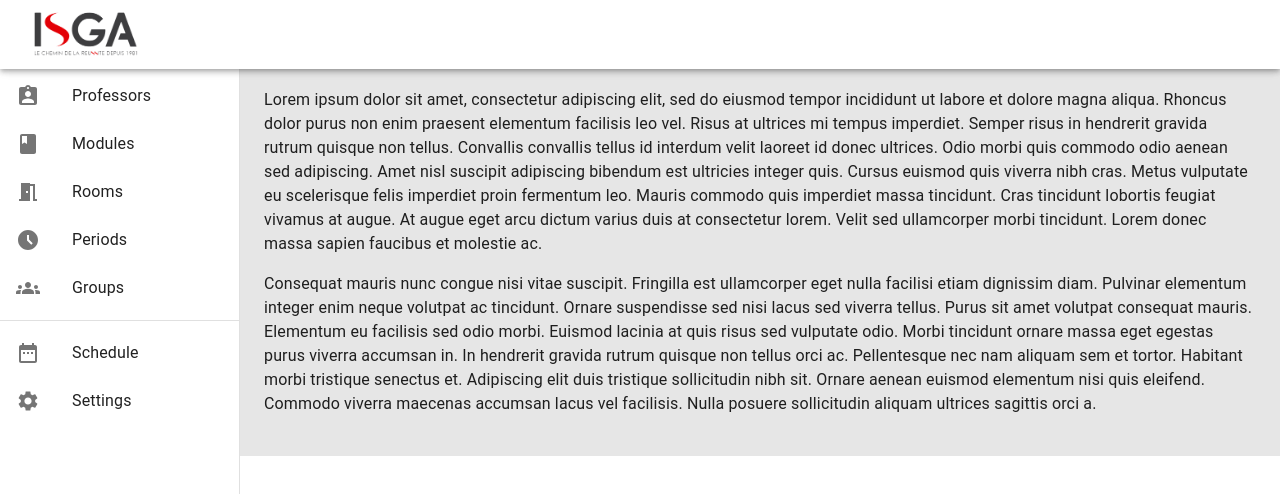
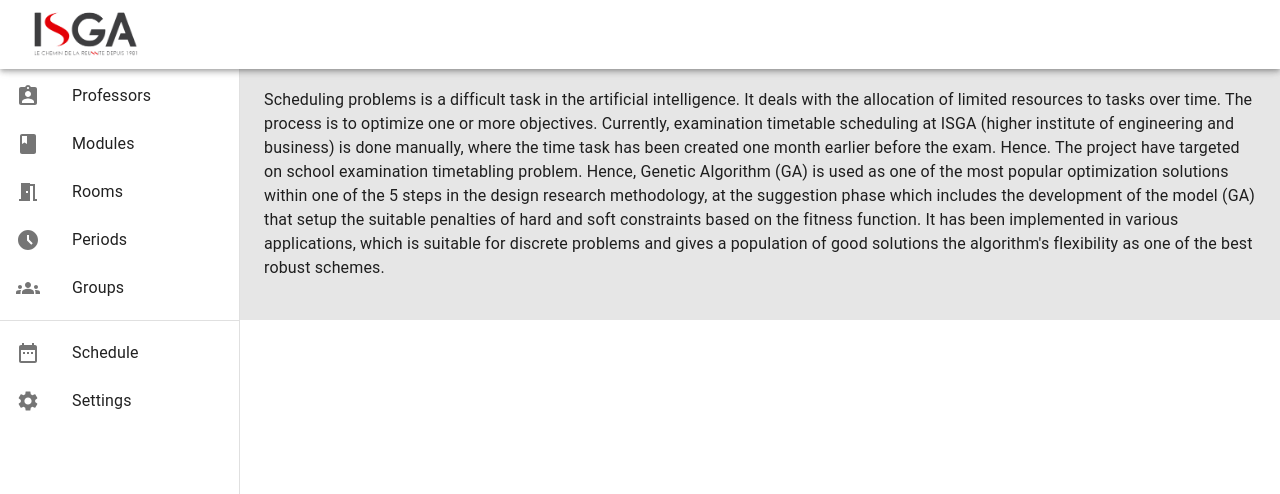
Before and after one commit to iLyasLarhdid/class_scheduling_react, a React (Create React App) app: page / in a window 1280 px wide. Shown: the top 494 px of the page. Built offline with nearby package versions, Linux system fonts and the light colour scheme.

Commit message:
show error when nothing is generated

```diff
--- a/src/navbar/main.jsx
+++ b/src/navbar/main.jsx
@@ -8,31 +8,7 @@ const Main = ()=>{
         <Box component="main" sx={{ flexGrow: 1, p: 3 }}>
         <Toolbar />
         <Typography paragraph>
-          Lorem ipsum dolor sit amet, consectetur adipiscing elit, sed do eiusmod
-          tempor incididunt ut labore et dolore magna aliqua. Rhoncus dolor purus non
-          enim praesent elementum facilisis leo vel. Risus at ultrices mi tempus
-          imperdiet. Semper risus in hendrerit gravida rutrum quisque non tellus.
-          Convallis convallis tellus id interdum velit laoreet id donec ultrices.
-          Odio morbi quis commodo odio aenean sed adipiscing. Amet nisl suscipit
-          adipiscing bibendum est ultricies integer quis. Cursus euismod quis viverra
-          nibh cras. Metus vulputate eu scelerisque felis imperdiet proin fermentum
-          leo. Mauris commodo quis imperdiet massa tincidunt. Cras tincidunt lobortis
-          feugiat vivamus at augue. At augue eget arcu dictum varius duis at
-          consectetur lorem. Velit sed ullamcorper morbi tincidunt. Lorem donec massa
-          sapien faucibus et molestie ac.
-        </Typography>
-        <Typography paragraph>
-          Consequat mauris nunc congue nisi vitae suscipit. Fringilla est ullamcorper
-          eget nulla facilisi etiam dignissim diam. Pulvinar elementum integer enim
-          neque volutpat ac tincidunt. Ornare suspendisse sed nisi lacus sed viverra
-          tellus. Purus sit amet volutpat consequat mauris. Elementum eu facilisis
-          sed odio morbi. Euismod lacinia at quis risus sed vulputate odio. Morbi
-          tincidunt ornare massa eget egestas purus viverra accumsan in. In hendrerit
-          gravida rutrum quisque non tellus orci ac. Pellentesque nec nam aliquam sem
-          et tortor. Habitant morbi tristique senectus et. Adipiscing elit duis
-          tristique sollicitudin nibh sit. Ornare aenean euismod elementum nisi quis
-          eleifend. Commodo viverra maecenas accumsan lacus vel facilisis. Nulla
-          posuere sollicitudin aliquam ultrices sagittis orci a.
+        Scheduling problems is a difficult task in the artificial intelligence. It deals with the allocation of limited resources to tasks over time. The process is to optimize one or more objectives. Currently, examination timetable scheduling at ISGA (higher institute of engineering and business) is done manually, where the time task has been created one month earlier before the exam. Hence. The project have targeted on school examination timetabling problem. Hence, Genetic Algorithm (GA) is used as one of the most popular optimization solutions within one of the 5 steps in the design research methodology, at the suggestion phase which includes the development of the model (GA) that setup the suitable penalties of hard and soft constraints based on the fitness function. It has been implemented in various applications, which is suitable for discrete problems and gives a population of good solutions the algorithm's flexibility as one of the best robust schemes.
         </Typography>
       </Box>
     )
--- a/src/period/addPeriod.jsx
+++ b/src/period/addPeriod.jsx
@@ -21,7 +21,7 @@ import 'react-date-range/dist/theme/default.css'; // theme css file
   const save = ()=>{
     const weekday = ["Sunday","Monday","Tuesday","Wednesday","Thursday","Friday","Saturday"];
     const month = ['Jan', 'Feb', 'Mar', 'Apr', 'May', 'June', 'July', 'Aug', 'Sept', 'Oct', 'Nov', 'Dec'];
-    const dayPeriods = ['9:00 - 10:30','10:45 - 12:15','13:15 - 14:45','15:00 - 16:30'];
+    const dayPeriods = ['09:00 - 10:30','10:45 - 12:15','13:15 - 14:45','15:00 - 16:30'];
     console.log('*--------*',state[0]);
     console.log('day',state[0].startDate.getDate()+1);
     console.log('day',weekday[state[0].startDate.getDay()]);
--- a/src/schedule/index.jsx
+++ b/src/schedule/index.jsx
@@ -22,12 +22,14 @@ const Schedule = ()=>{
             'Content-Type' : 'application/json'
         }
     }).then(data=>{
-      console.log("upload=>");
-      console.log(data);
-      setAction(old=>!old);
-      enqueueSnackbar('the classes have been generated!', {variant: 'success'});
+      if(data.ok){
+        enqueueSnackbar('the classes have been generated!', {variant: 'success'});
+        setAction(old=>!old);
+      }
+      else
+        enqueueSnackbar('Try again!', {variant: 'error'});
+
     });
-    console.log(res);
     return res.json();
   }
   //////////////////////////
--- a/src/schedule/scheduleTable.jsx
+++ b/src/schedule/scheduleTable.jsx
@@ -11,7 +11,6 @@ import { Box, Button, LinearProgress } from '@mui/material';
 
 export default function ScheduleTable({action}) {
 
-
     const {data,isLoading,error} = ScheduleApi({action});
     console.log(data);
     // Function to download data to a file
@@ -22,7 +21,7 @@ export default function ScheduleTable({action}) {
             header.map(val=>csvString+=val+',');
             csvString+='\r\n';
             data.map(row=>
-                csvString+=row.group.groupTitle+' '+row.group.groupNumber+','+row.module.moduleTitle+','+row.period.period+','+row.professor.name+','+row.room.title+'\r\n'
+                csvString+=row.group.groupTitle+','+row.module.moduleTitle+','+row.period.period+','+row.professor.name+','+row.room.title+'\r\n'
             )
             var file = new Blob([csvString], {type: type});
             if (window.navigator.msSaveOrOpenBlob) // IE10+
@@ -60,7 +59,8 @@ export default function ScheduleTable({action}) {
             <TableBody>
             {error && <div>{error}</div>}
             {isLoading &&  <Box sx={{ width: '100%' }}> <LinearProgress /> </Box>}
-            {data && data.error === undefined && data.map((datum) => (
+            {data && data.error === undefined && data.map((datum) => {
+                return (
                 <TableRow
                 key={datum.id}
                 sx={{ '&:last-child td, &:last-child th': { border: 0 } }}
@@ -73,7 +73,9 @@ export default function ScheduleTable({action}) {
                 <TableCell align="left">{datum.professor.name}</TableCell>
                 <TableCell align="left">{datum.room.title}</TableCell>
                 </TableRow>
-            ))}
+                )
+            }
+            )}
             </TableBody>
         </Table>
         </TableContainer>
```
